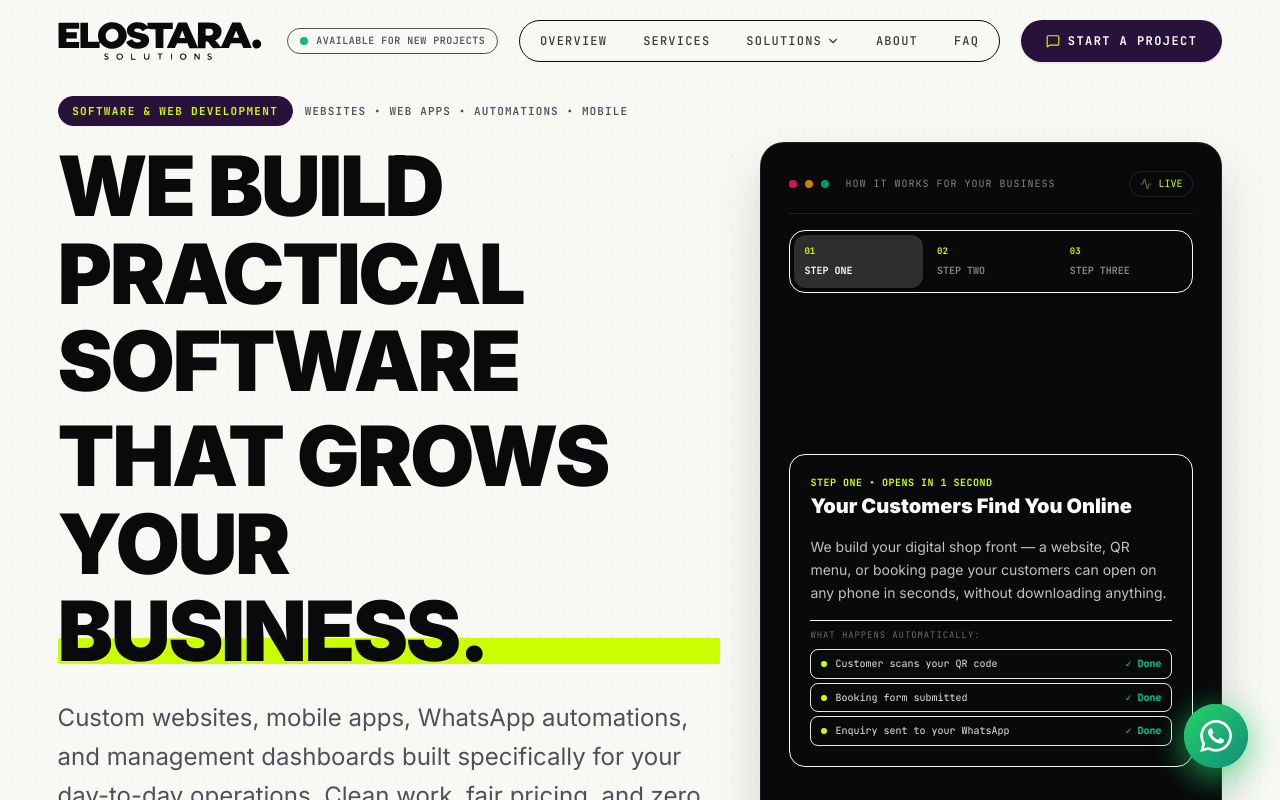
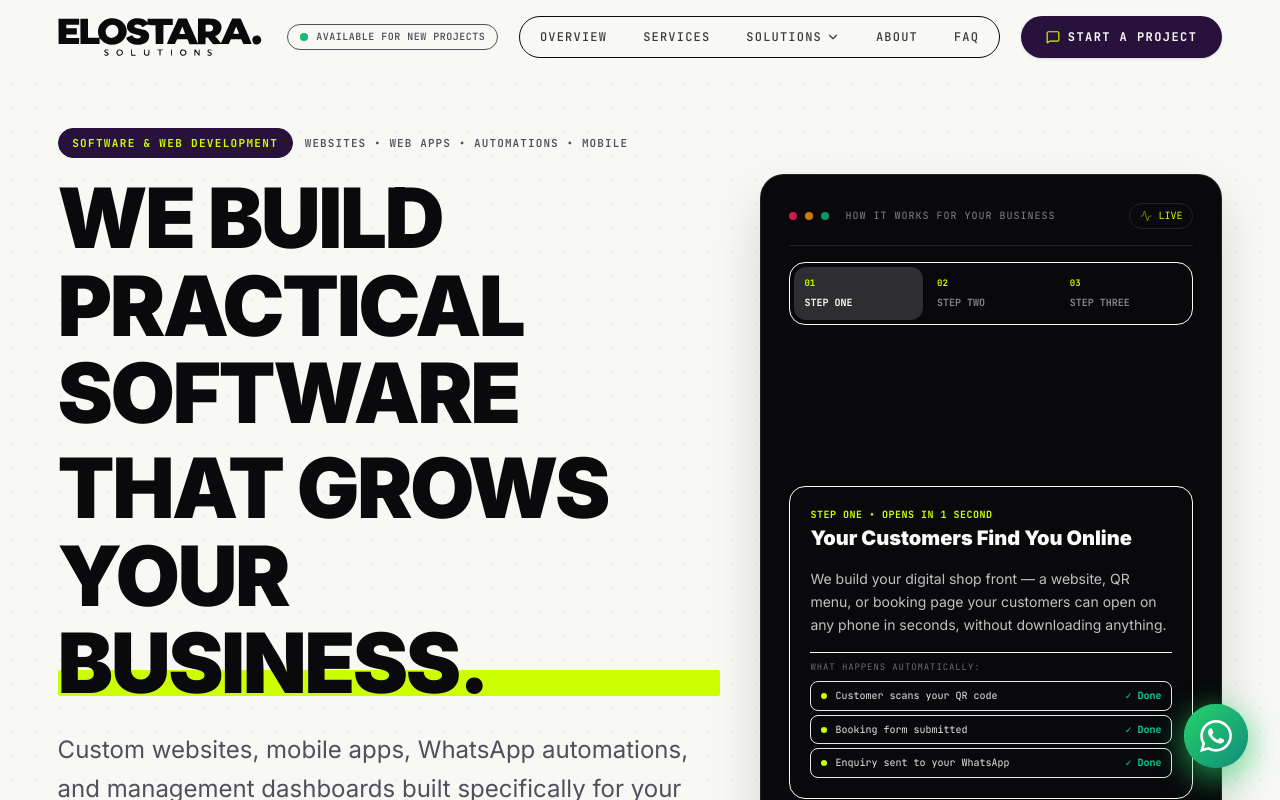
Before and after one commit to sampathkulal400-sketch/optqvo, a Next.js app: page / in a window 1280 px wide. Shown: the top 800 px of the page. Built offline with nearby package versions, Linux system fonts and the light colour scheme.

Commit message:
Fix navbar background transparency bleed-through on scroll

```diff
--- a/src/components/layout/Navbar.tsx
+++ b/src/components/layout/Navbar.tsx
@@ -34,7 +34,7 @@ export default function Navbar({ onOpenEnquiry }: NavbarProps) {
   const [dropdownOpen, setDropdownOpen] = useState(false);
 
   useEffect(() => {
-    const onScroll = () => setScrolled(window.scrollY > 20);
+    const onScroll = () => setScrolled(window.scrollY > 8);
     window.addEventListener("scroll", onScroll, { passive: true });
     return () => window.removeEventListener("scroll", onScroll);
   }, []);
@@ -48,10 +48,10 @@ export default function Navbar({ onOpenEnquiry }: NavbarProps) {
   return (
     <>
       <header
-        className={`fixed top-0 left-0 right-0 z-[100] transition-all duration-300 ${
+        className={`fixed top-0 left-0 right-0 z-[100] bg-[#F8F8F5] transition-all duration-200 ${
           scrolled
-            ? "py-2.5 sm:py-3 bg-[#F8F8F5]/90 backdrop-blur-xl border-b border-[#0A0A0D]/08 shadow-[0_4px_24px_rgba(0,0,0,0.03)]"
-            : "py-3.5 sm:py-5 bg-transparent border-b border-transparent"
+            ? "py-2.5 sm:py-3 border-b border-[#0A0A0D]/08 shadow-[0_4px_24px_rgba(0,0,0,0.04)]"
+            : "py-3.5 sm:py-4 border-b border-transparent"
         }`}
       >
         <div className="section-wrap flex items-center justify-between">
--- a/src/components/sections/Hero.tsx
+++ b/src/components/sections/Hero.tsx
@@ -93,7 +93,7 @@ export default function Hero({ onOpenEnquiry }: HeroProps) {
     <section
       id="home"
       ref={ref}
-      className="relative pt-24 pb-8 sm:pt-28 sm:pb-12 lg:pt-24 lg:pb-14 overflow-hidden bg-[#F8F8F5]"
+      className="relative pt-24 pb-8 sm:pt-28 sm:pb-12 lg:pt-32 lg:pb-16 overflow-hidden bg-[#F8F8F5]"
     >
       {/* Background Subtle Tech Matrix & Ambient Blur */}
       <div className="absolute inset-0 pointer-events-none overflow-hidden">
```
